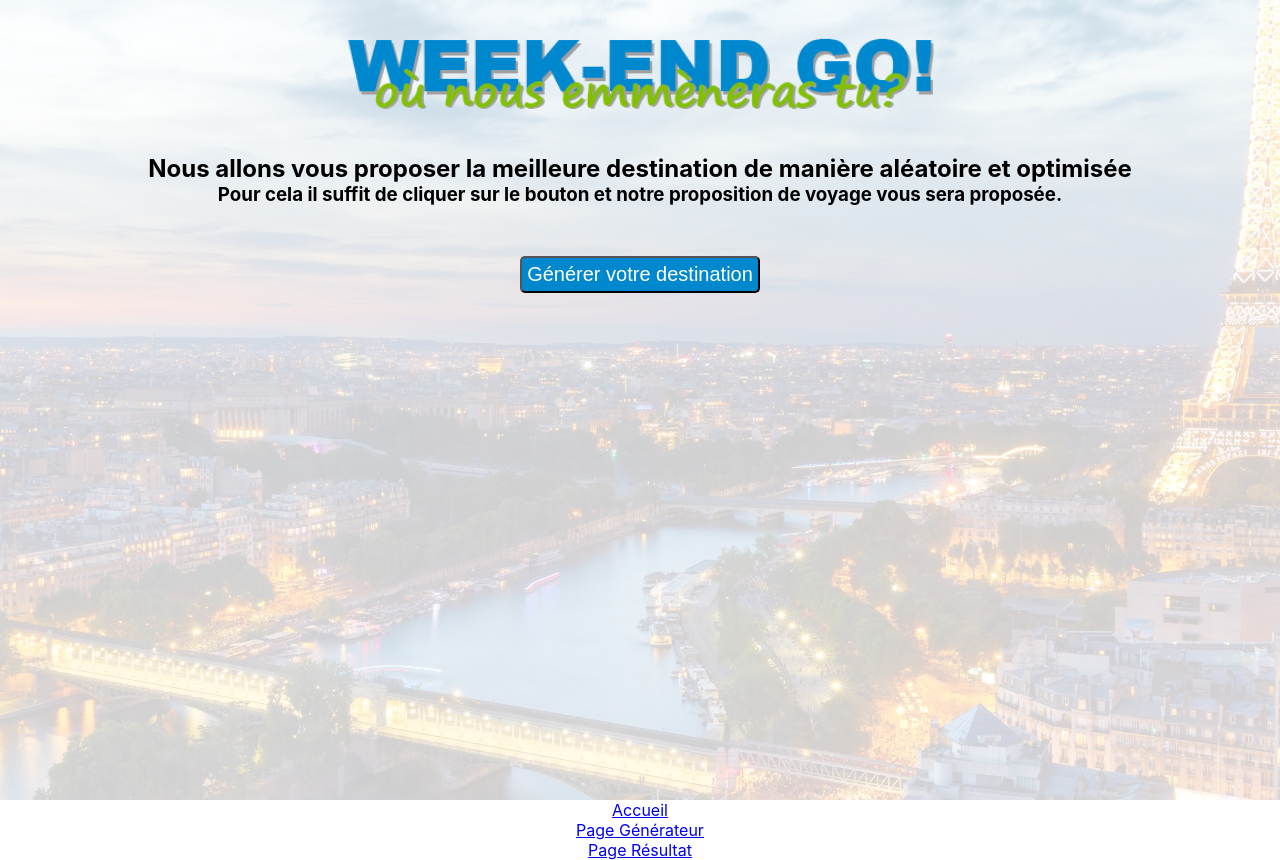
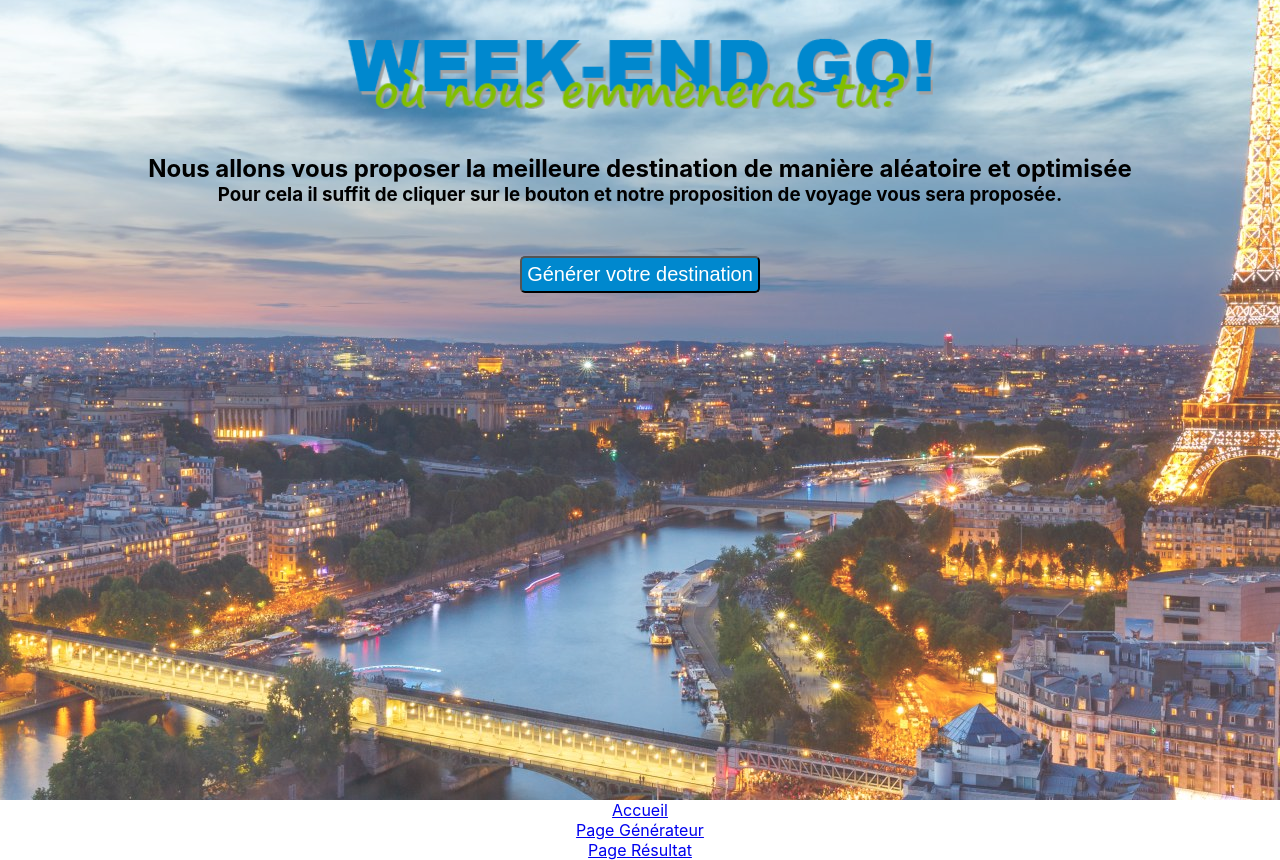
Before and after one commit to Jonathan280286/Projet-2-random_train, a React (Create React App) app: page /PageGenerateur in a window 1280 px wide. Built offline with nearby package versions, Linux system fonts and the light colour scheme.

Commit message:
filtre gare

```diff
--- a/src/components/tournicoti.css
+++ b/src/components/tournicoti.css
@@ -9,7 +9,7 @@
         }
 
 .imageDepart>div{
-    background-color: rgba(255,255,255,0.8);
+    background-color: rgba(255,255,255,0.2);
     height: 100vh;
     width:100%
 }
```
